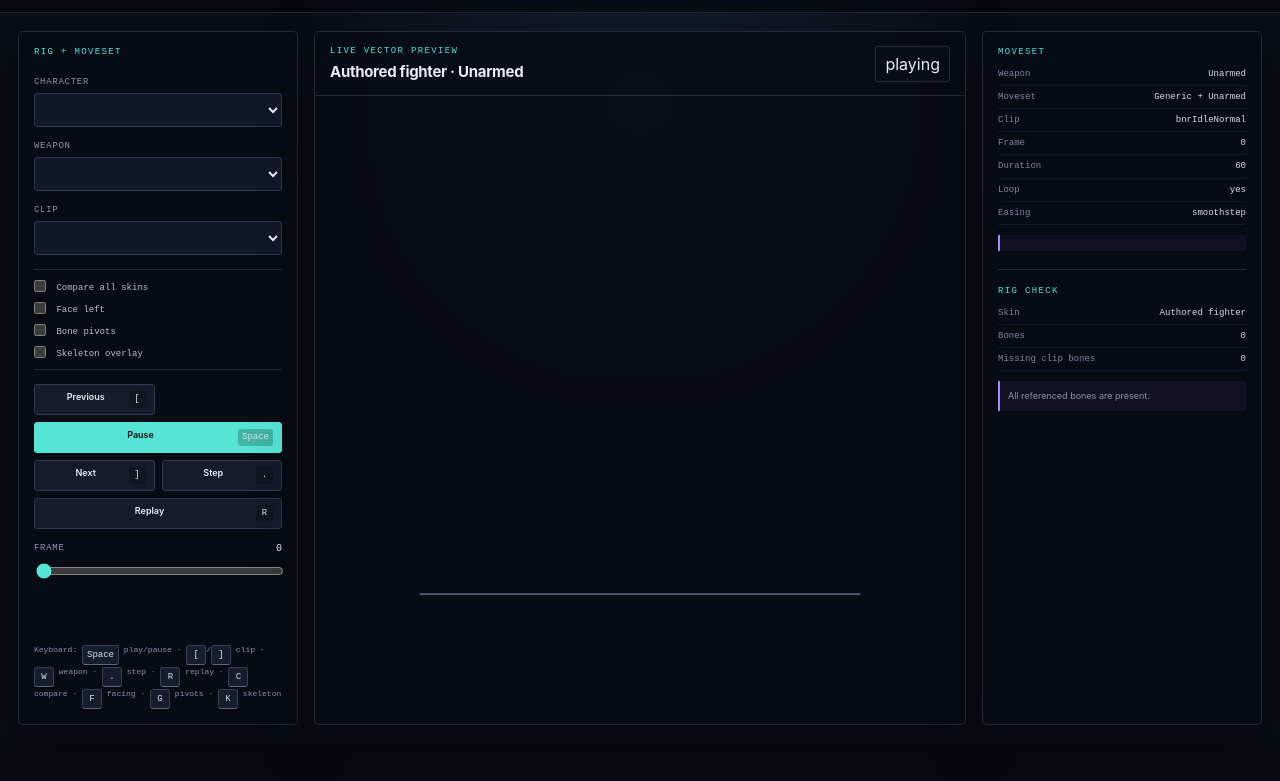
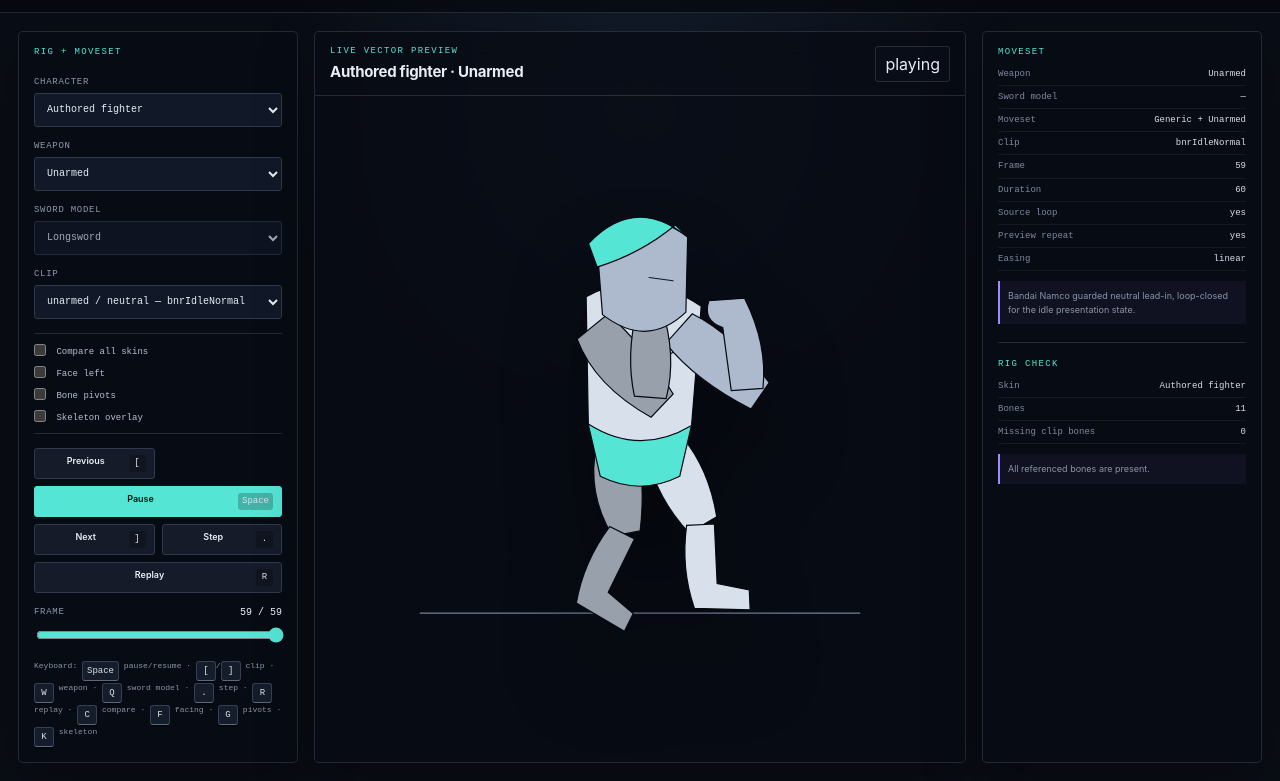
Before and after one commit to SouthernGentlemen/SVGLab, a website built with Vite: page preview.html in a window 1280 px wide. Shown: the part 57-838 px from the top of the page. Before the commit the page ends 800 px from the top, so only its background shows below. Built offline with nearby package versions, Linux system fonts and the light colour scheme.

Commit message:
Expose sword model cycling in preview controls

```diff
--- a/preview.html
+++ b/preview.html
@@ -31,6 +31,10 @@
           <select id="weapon"></select>
         </div>
         <div class="preview-field">
+          <label for="sword">Sword model</label>
+          <select id="sword"></select>
+        </div>
+        <div class="preview-field">
           <label for="clip">Clip</label>
           <select id="clip"></select>
         </div>
@@ -55,7 +59,7 @@
           <input id="frame-scrub" type="range" min="0" max="60" step="1" value="0" />
         </div>
 
-        <p class="preview-shortcuts">Keyboard: <kbd>Space</kbd> play/pause · <kbd>[</kbd>/<kbd>]</kbd> clip · <kbd>W</kbd> weapon · <kbd>.</kbd> step · <kbd>R</kbd> replay · <kbd>C</kbd> compare · <kbd>F</kbd> facing · <kbd>G</kbd> pivots · <kbd>K</kbd> skeleton</p>
+        <p class="preview-shortcuts">Keyboard: <kbd>Space</kbd> pause/resume · <kbd>[</kbd>/<kbd>]</kbd> clip · <kbd>W</kbd> weapon · <kbd>Q</kbd> sword model · <kbd>.</kbd> step · <kbd>R</kbd> replay · <kbd>C</kbd> compare · <kbd>F</kbd> facing · <kbd>G</kbd> pivots · <kbd>K</kbd> skeleton</p>
       </aside>
 
       <section class="preview-stage glass" aria-label="Character animation preview">
@@ -82,11 +86,13 @@
           <p class="overlay-label">MOVESET</p>
           <dl class="preview-facts">
             <div><dt>Weapon</dt><dd id="weapon-name">Unarmed</dd></div>
+            <div><dt>Sword model</dt><dd id="sword-name">—</dd></div>
             <div><dt>Moveset</dt><dd id="moveset-name">Generic + Unarmed</dd></div>
             <div><dt>Clip</dt><dd id="clip-name">bnrIdleNormal</dd></div>
             <div><dt>Frame</dt><dd id="clip-frame">0</dd></div>
             <div><dt>Duration</dt><dd id="clip-duration">60</dd></div>
-            <div><dt>Loop</dt><dd id="clip-loop">yes</dd></div>
+            <div><dt>Source loop</dt><dd id="clip-loop">yes</dd></div>
+            <div><dt>Preview repeat</dt><dd id="preview-repeat">yes</dd></div>
             <div><dt>Easing</dt><dd id="clip-easing">smoothstep</dd></div>
           </dl>
           <p id="clip-note" class="note"></p>
```
